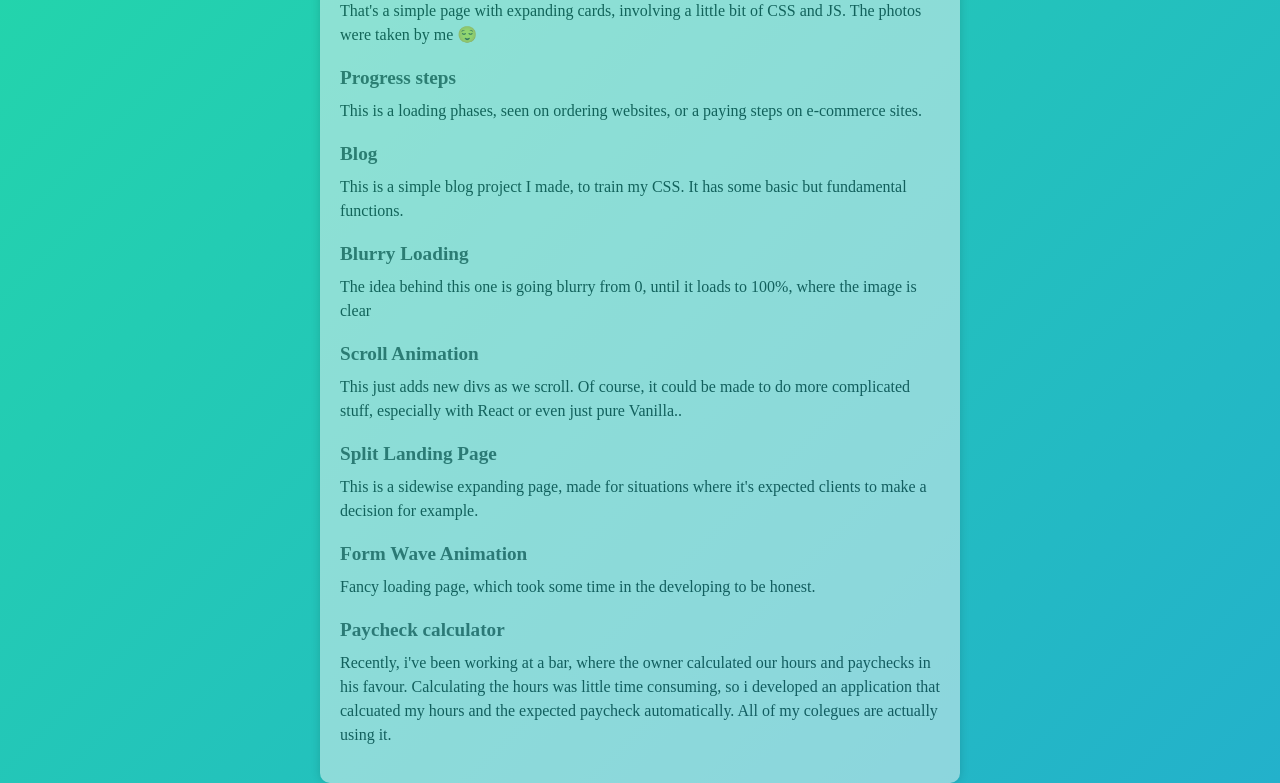
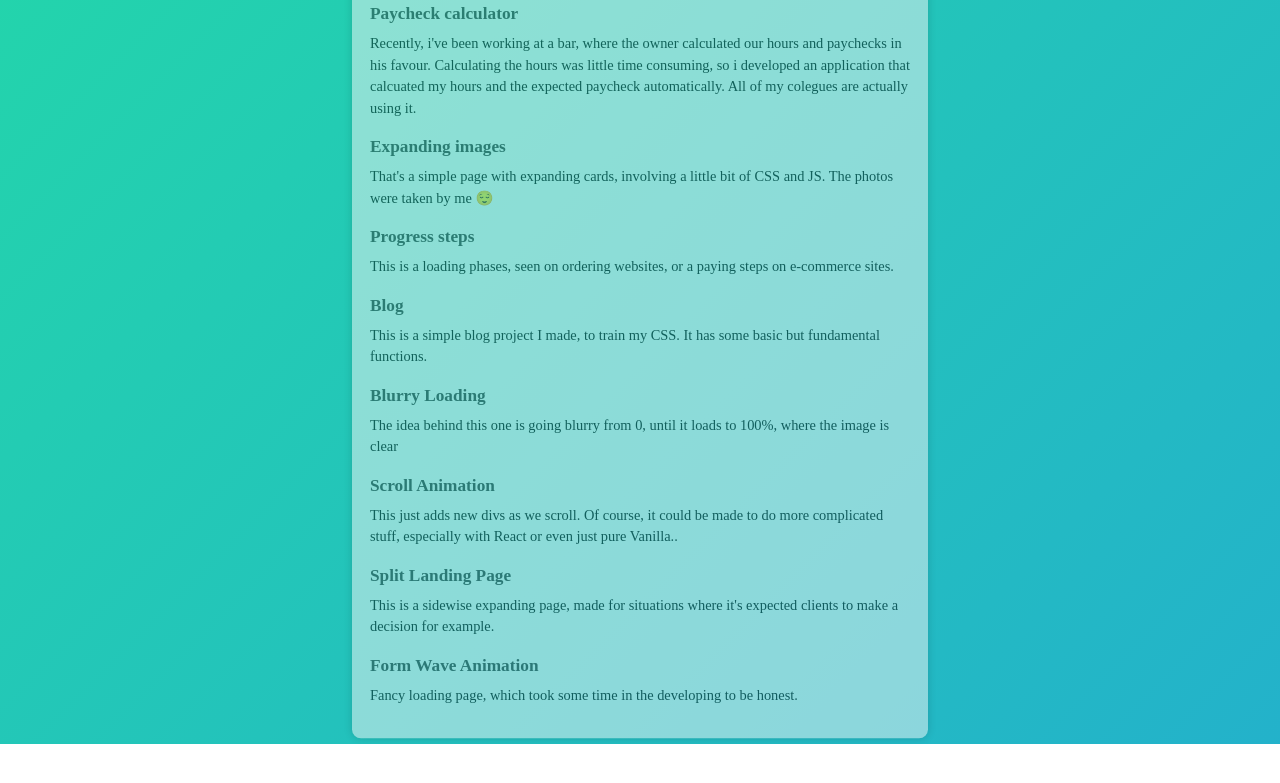
Before and after one commit to Burov96/Mini-projects, a plain HTML site: page index.html in a window 1280 px wide. Shown: the part 72-855 px from the top of the page. After the commit the page ends 816 px from the top, so only its background shows below. Drawn offline with Linux system fonts and the light colour scheme.

Commit message:
scale down

```diff
--- a/index.html
+++ b/index.html
@@ -23,6 +23,7 @@
   transition: transform .5s ease-in;
 }
       body {
+        scale: 0.9;
         background: linear-gradient(-45deg, #ee7752, #e73c7e, #23a6d5, #23d5ab);
 	background-size: 400% 400%;
 	animation: gradient 15s ease infinite;
@@ -92,6 +93,7 @@
     <div class="container">
       <h1>HTML, CSS and JS Projects</h1>
       <ul>
+        <li><a href url="https://burov96.github.io/Paycheck-calculator/">Paycheck calculator</a><p href="https://burov96.github.io/Paycheck-calculator/">Recently, i've been working at a bar, where the owner calculated our hours and paychecks in his favour. Calculating the hours was little time consuming, so i developed an application that calcuated my hours and the expected paycheck automatically. All of my colegues are actually using it.</p></li>
         <li>
           <a href=".\1\index.html">Expanding images</a>
           <p href=".\1\index.html">That's a simple page with expanding cards, involving a little bit of CSS and JS. The photos were taken by me 😌</p>
@@ -120,7 +122,6 @@
           <a href=".\8\index.html">Form Wave Animation</a>
           <p href=".\8\index.html">Fancy loading page, which took some time in the developing to be honest.</p>
         </li>
-        <li><a href url="https://burov96.github.io/Paycheck-calculator/">Paycheck calculator</a><p href="https://burov96.github.io/Paycheck-calculator/">Recently, i've been working at a bar, where the owner calculated our hours and paychecks in his favour. Calculating the hours was little time consuming, so i developed an application that calcuated my hours and the expected paycheck automatically. All of my colegues are actually using it.</p></li>
       </ul>
     </div>
     <script>const body=document.querySelector('body')
```
